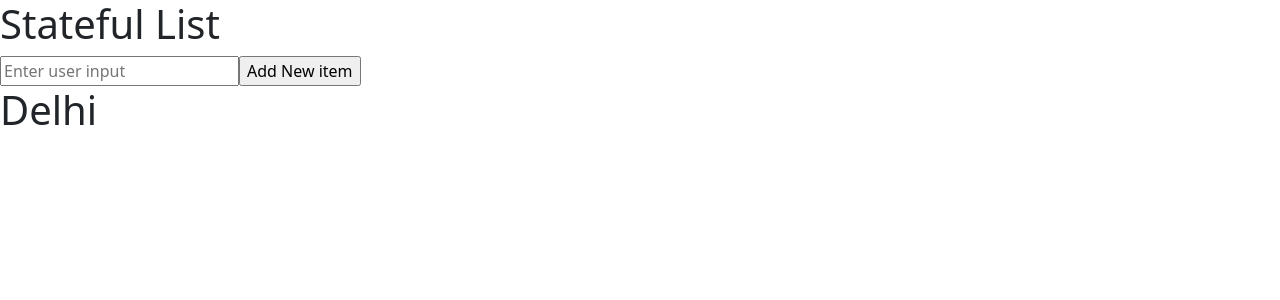
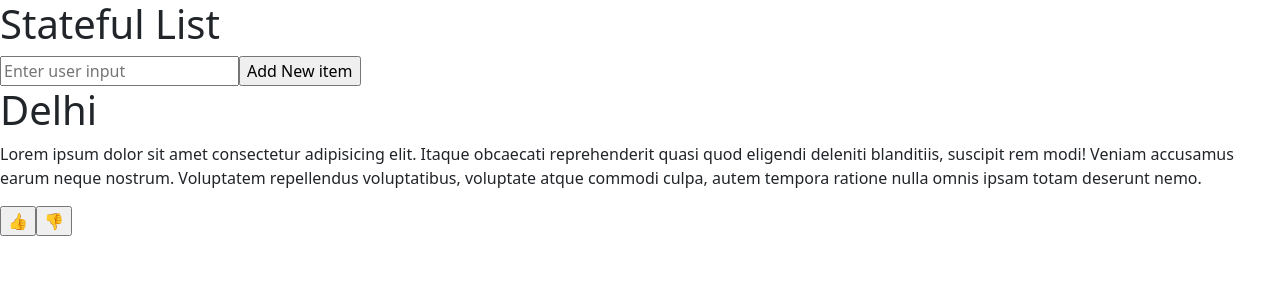
Before and after one commit to ravirajpatil123/Day16-class, a React (Create React App) app in the folder fourth-react-app/: page / in a window 1280 px wide. Shown: the top 300 px of the page. Built offline with nearby package versions, Linux system fonts and the light colour scheme.

Commit message:
compex jsx

```diff
--- a/fourth-react-app/src/App.js
+++ b/fourth-react-app/src/App.js
@@ -26,7 +26,14 @@ return(
   <input type="text" ref={inputElement} id="id1" placeholder="Enter user input" />
   <input type="button" value="Add New item" onClick={addItemAction} />
   {list.map((item)=>(
+    <div >
     <h1>{item}</h1>
+    <p>Lorem ipsum dolor sit amet consectetur adipisicing elit. Itaque obcaecati reprehenderit quasi quod eligendi deleniti blanditiis, suscipit rem modi! Veniam accusamus earum neque nostrum. Voluptatem repellendus voluptatibus, voluptate atque commodi culpa, autem tempora ratione nulla omnis ipsam totam deserunt nemo.</p>
+    <div>
+      <input type="button" value="&#128077;" />
+      <input type="button" value="&#128078;" />
+    </div>
+    </div>
   ))}
   </>
 );
```
